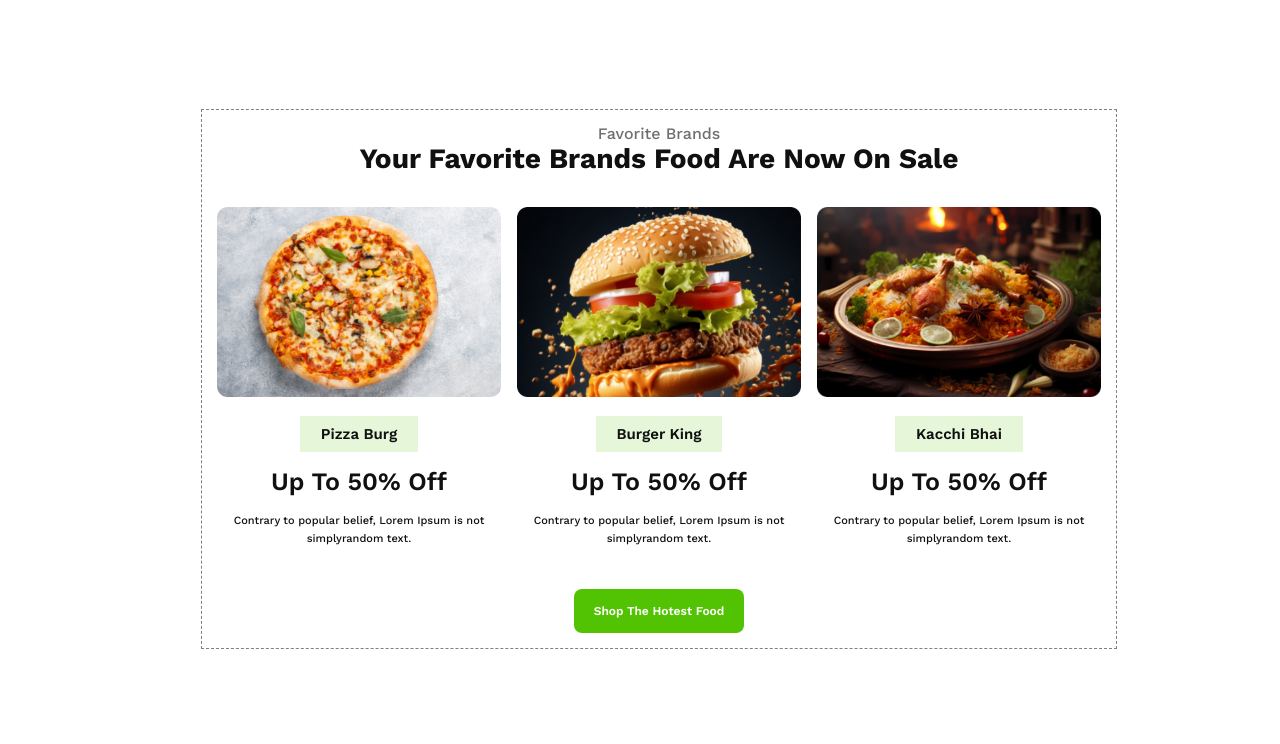
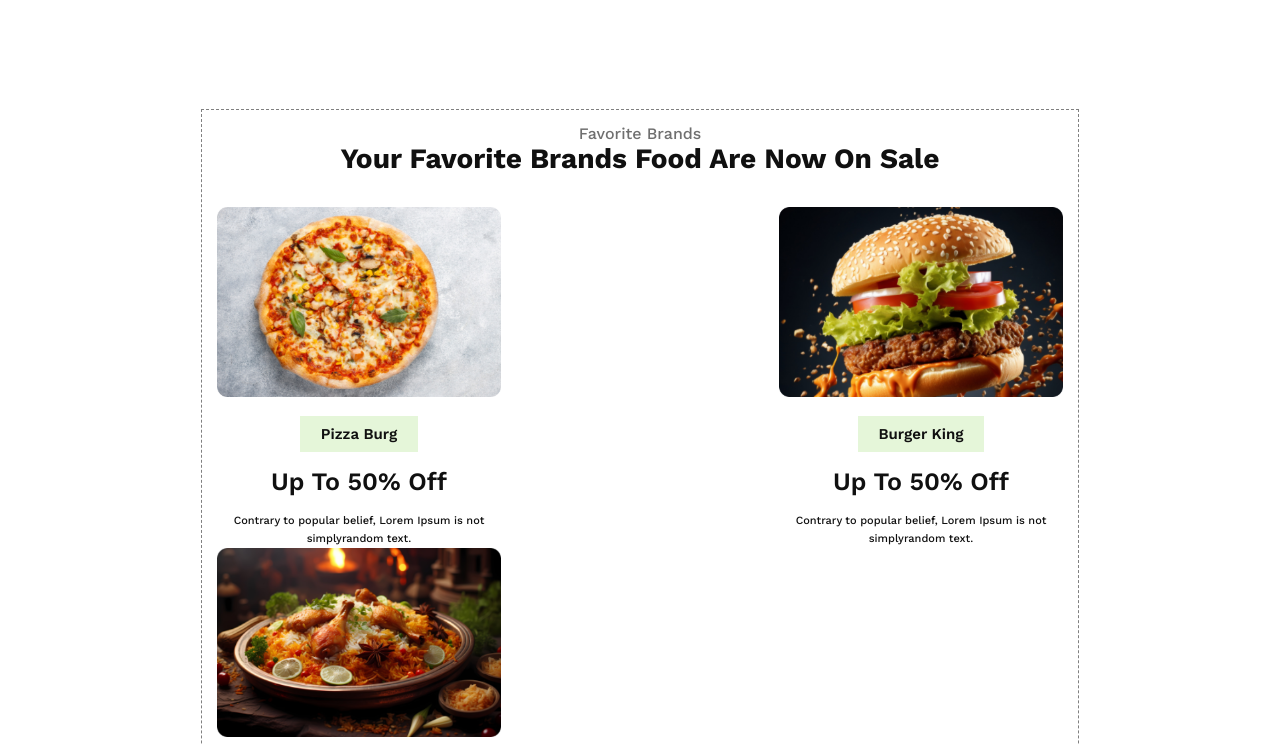
Before and after one commit to mdtanvirislamrakib/Food-Resturant, a plain HTML site: page index.html in a window 1280 px wide. Shown: the part 643-1387 px from the top of the page. Drawn offline with nearby package versions, Linux system fonts and the light colour scheme.

Commit message:
changing width in card id

```diff
--- a/style.css
+++ b/style.css
@@ -69,7 +69,7 @@
 }
 
 #card-box {
-    width: 884px;
+    /* width: 884px; */
     margin: 111px 201px 123px 201px;
     border: 1px dashed grey;
     padding: 15px;
```
